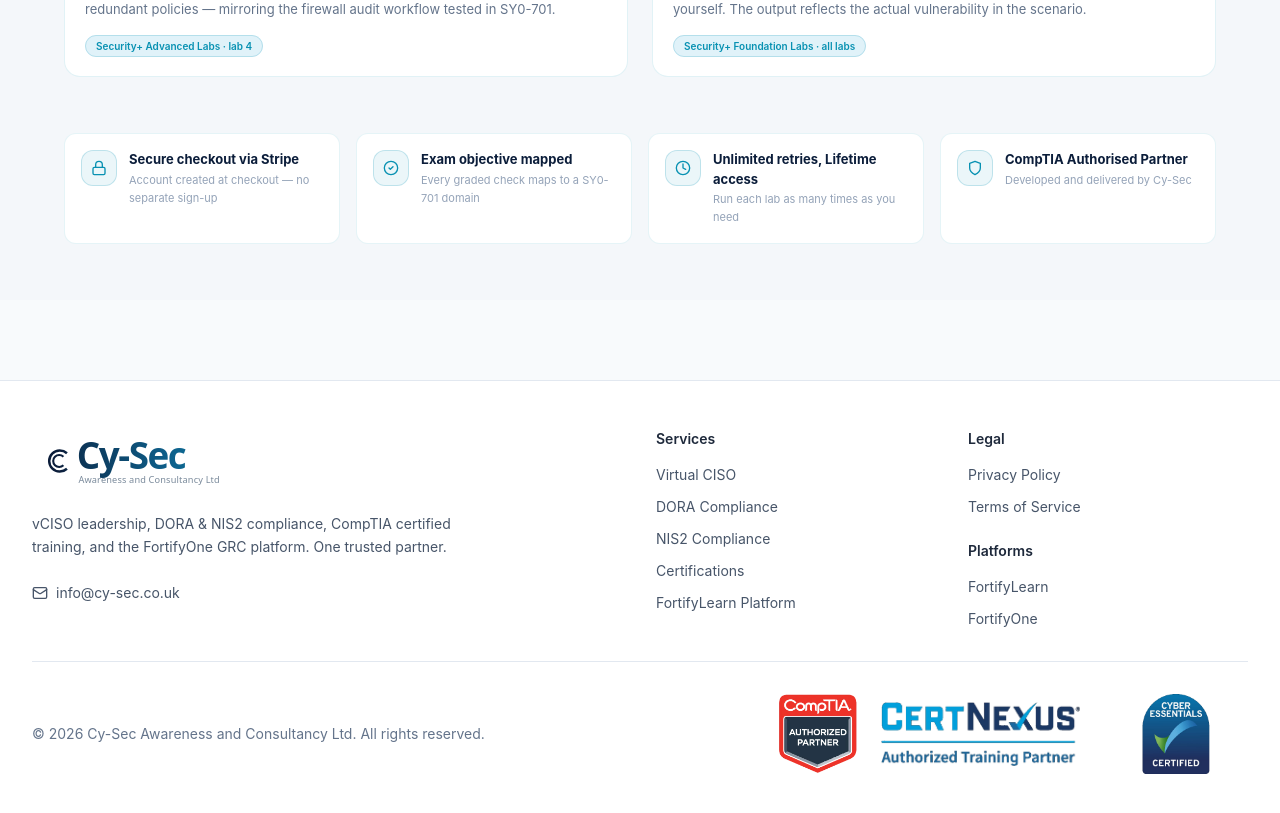
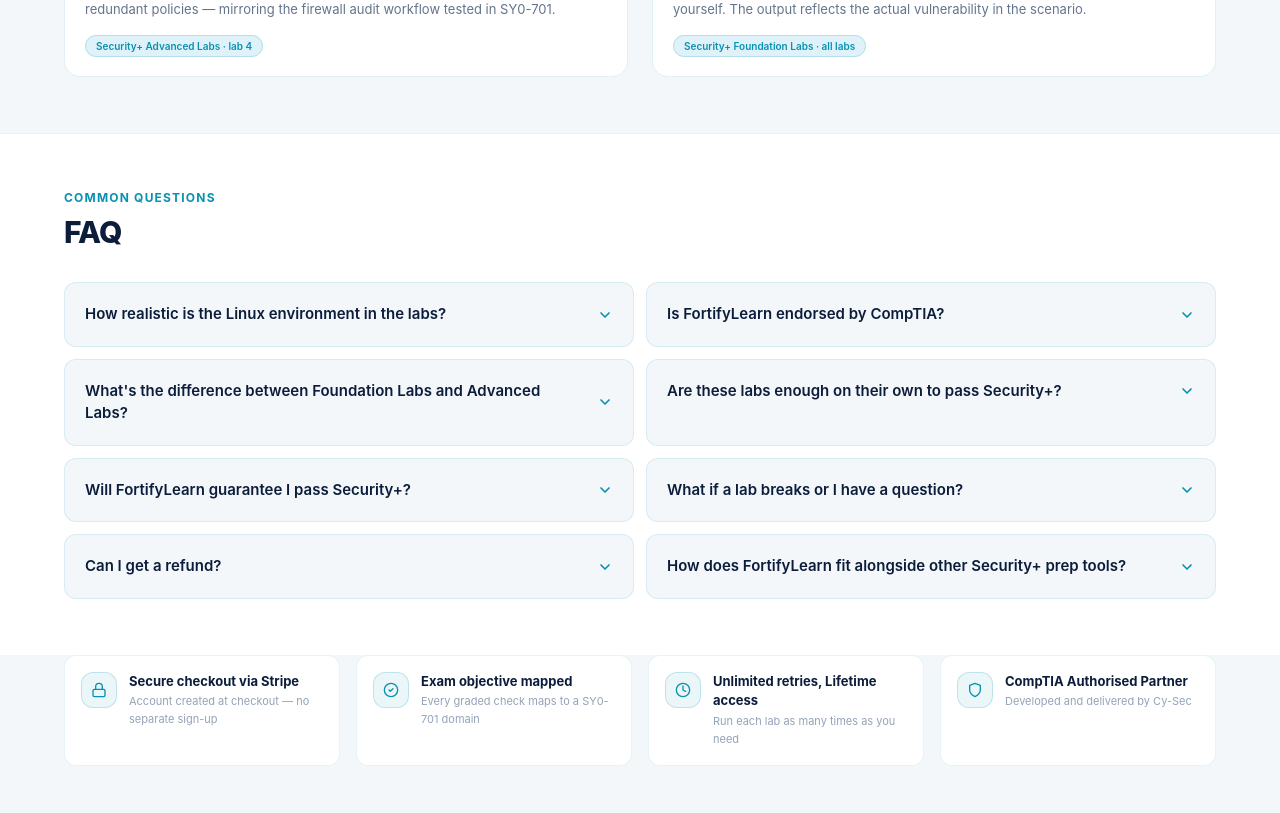
Before and after one commit to GazCocklin/cy-sec-website, a React (Vite) app: page /comptia-security-plus-labs in a window 1280 px wide. Shown: the part 4480-5293 px from the top of the page. Built offline with nearby package versions, Linux system fonts and the light colour scheme; what @react-pdf/renderer would draw is missing.

Commit message:
chore: pushback batch from _push_ops

```diff
--- a/src/pages/FortifyLearnPage.jsx
+++ b/src/pages/FortifyLearnPage.jsx
@@ -27,7 +27,7 @@ const STEPS = [
 ];
 
 const PBQ_FEATURES = [
-  'Live Cisco IOS, Linux and Windows terminals',
+  'Cisco IOS-style, Linux and Windows terminals',
   'Interactive SIEM, firewall and packet analyser tools',
   'Realistic incident briefings and network topologies',
   'Every check mapped to a specific CompTIA objective',
@@ -41,7 +41,7 @@ const EXAM_FEATURES = [
 ];
 
 const TOOLS = [
-  { img: '/screenshots/fl-netsim.png',     lbl: 'FL-NETSIM v2.0',           cert: 'Network+',  desc: 'Live Cisco IOS terminal with available commands panel. Real switch and router environments.' },
+  { img: '/screenshots/fl-netsim.png',     lbl: 'FL-NETSIM v2.0',           cert: 'Network+',  desc: 'Cisco IOS-style terminal with available commands panel. Switch and router environments.' },
   { img: '/screenshots/fl-netcap.png',     lbl: 'NETCAP Analyzer v3.2',     cert: 'Network+',  desc: 'Packet capture flow topology showing asymmetric routing paths and TCP retransmits.' },
   { img: '/screenshots/fl-fortiguard.png', lbl: 'FORTIGUARD Auditor v3.1',  cert: 'Security+', desc: 'Visual firewall rule audit table with hit distribution charts and anomaly indicators.' },
   { img: '/screenshots/fl-siem.png',       lbl: 'Arclight SIEM v5.0.3',     cert: 'CySA+',     desc: 'Live alert triage dashboard with event correlation, filtering, and containment workflows.' },
--- a/src/pages/NetworkPlusLabsPage.jsx
+++ b/src/pages/NetworkPlusLabsPage.jsx
@@ -95,15 +95,15 @@ const TRUST = [
 ];
 
 const TOOLS = [
-  { img: '/screenshots/fl-netsim.png', lbl: 'FL-NETSIM v2.0', title: 'FL-NETSIM — live Cisco IOS environment', desc: 'Real Cisco IOS commands in a live switch or router terminal. Run show vlan brief, show interfaces trunk, or show running-config — the available commands panel guides your investigation while you interact with a realistic IOS environment.', pack: 'Foundation Labs labs 3–5 · Advanced Labs lab 3' },
+  { img: '/screenshots/fl-netsim.png', lbl: 'FL-NETSIM v2.0', title: 'FL-NETSIM — Cisco IOS-style CLI environment', desc: 'Cisco IOS-style commands in a switch or router terminal. Run show vlan brief, show interfaces trunk, or show running-config — the available commands panel guides your investigation while you interact with a realistic IOS-style environment.', pack: 'Foundation Labs labs 3–5 · Advanced Labs lab 3' },
   { img: '/screenshots/fl-netcap.png', lbl: 'NETCAP Analyzer v3.2', title: 'NETCAP Analyzer — packet capture and asymmetric routing', desc: 'Colour-coded flow topology showing exactly where forward and return paths diverge, TCP retransmit count, and a one-click static route remediation action — the exact scenario type that appears in N10-009 PBQs.', pack: 'Advanced Labs · lab 4' },
   { img: '/screenshots/fl-netpulse.png', lbl: 'NETPULSE NMS v6.1', title: 'NETPULSE NMS — multi-site SNMP monitoring', desc: 'Live site map with SNMP polling status, CRC error detection, unreachable host diagnosis, and interface fault triage across a multi-site topology — the kind of NMS work N10-009 tests in its harder PBQs.', pack: 'Advanced Labs · lab 5' },
 ];
 
 const FAQ = [
   {
-    q: 'Do these labs use real Cisco IOS, or simulated commands?',
-    a: "Real Cisco IOS. The Foundation Labs use a live IOS environment where you type show running-config, show vlan brief, show interfaces trunk and other diagnostic commands and get genuine output. The available commands panel guides what's possible in each scenario, but you type every command yourself — not click predetermined buttons.",
+    q: 'How realistic is the Cisco IOS environment in the labs?',
+    a: "A representative Cisco IOS environment — not a click-through simulator, but also not Cisco's actual licensed IOS firmware. The Foundation Labs put you in an IOS-style CLI where you type show running-config, show vlan brief, show interfaces trunk and other diagnostic commands, get realistic output, and make configuration changes that affect the lab state. The available commands panel guides what's possible in each scenario, but you type every command yourself.",
   },
   {
     q: 'Is FortifyLearn endorsed by CompTIA?',
@@ -130,8 +130,8 @@ const FAQ = [
     a: "If you've bought a pack but haven't accessed any lab yet, email the FortifyLearn Support Team at fortifylearn@cy-sec.co.uk within 14 days and we'll issue a full refund. Once you've started any lab, the pack counts as performance-begun digital content under UK consumer law and the 14-day right of withdrawal lapses — but your statutory rights under the Consumer Rights Act 2015 still apply if a lab is faulty or not as described. Full terms in our Terms of Service.",
   },
   {
-    q: 'How does FortifyLearn compare to DojoLab, Dion Training, or Boson?',
-    a: "Different categories. Dion Training is video-led and MCQ-strong, weaker on PBQs. DojoLab uses click-through simulators — they look like the exam but follow predefined paths rather than real CLI. Boson ExSim is the gold standard for written-question realism but doesn't ship labs. FortifyLearn is the real-CLI / real-tooling category — complementary to Boson, contrastive with click-through platforms. Some learners buy Boson and FortifyLearn together; that's a sensible combination.",
+    q: 'How does FortifyLearn fit alongside other Network+ prep tools?',
+    a: 'Different categories of prep complement each other. Video-led courses build conceptual understanding. Multiple-choice question banks test written-question recall and timing. Click-through simulators give you exam-format familiarity. FortifyLearn fits in the practical-CLI / hands-on category — typing commands in a Cisco IOS-style switch or router terminal, working through realistic network topology faults, reading packet captures, triaging multi-site SNMP alerts. Many learners use a video course for theory, a question bank for MCQ drilling, and FortifyLearn for the PBQ practice — they cover different parts of the prep stack.',
   },
 ];
 
@@ -142,7 +142,7 @@ export default function NetworkPlusLabsPage() {
     <>
       <Helmet>
         <title>CompTIA Network+ N10-009 Practice Labs | FortifyLearn — Cy-Sec</title>
-        <meta name="description" content="10 hands-on Network+ N10-009 simulation labs across 2 tiers. Live Cisco IOS environments, FL-NETSIM network topology, NETCAP packet analyser, and NETPULSE NMS. One-time purchase, Lifetime access. CompTIA Authorised Partner." />
+        <meta name="description" content="10 hands-on Network+ N10-009 simulation labs across 2 tiers. Cisco IOS-style CLI environments, FL-NETSIM network topology, NETCAP packet analyser, and NETPULSE NMS. One-time purchase, Lifetime access. CompTIA Authorised Partner." />
         <meta name="keywords" content="CompTIA Network+ labs, N10-009 practice, Network+ PBQ simulation, Cisco IOS troubleshooting, VLAN ACL labs, CompTIA practice labs" />
         <link rel="canonical" href="https://cy-sec.co.uk/comptia-network-plus-labs" />
         <script type="application/ld+json">
@@ -172,11 +172,11 @@ export default function NetworkPlusLabsPage() {
             </div>
             <h1 className="text-4xl lg:text-5xl font-black text-white mb-5" style={{ letterSpacing: '-1.5px', lineHeight: 1.1 }}>
               Network+ practice labs.<br />
-              <span style={{ background: 'linear-gradient(90deg,#7DD3E8,#0891B2)', WebkitBackgroundClip: 'text', WebkitTextFillColor: 'transparent', backgroundClip: 'text' }}>Live Cisco IOS.</span><br />
-              Real topologies.
+              <span style={{ background: 'linear-gradient(90deg,#7DD3E8,#0891B2)', WebkitBackgroundClip: 'text', WebkitTextFillColor: 'transparent', backgroundClip: 'text' }}>Cisco IOS practice.</span><br />
+              Realistic topologies.
             </h1>
             <p className="text-[15px] text-white/60 leading-relaxed mb-7 max-w-lg">
-              <strong className="text-white/90">CompTIA Network+ N10-009 performance-based questions</strong> test you on troubleshooting live Cisco IOS faults — VLANs, ACLs, routing, DHCP, port security. FortifyLearn gives you live network topologies, a packet analyser, and an NMS console across 10 labs.
+              <strong className="text-white/90">CompTIA Network+ N10-009 performance-based questions</strong> test you on troubleshooting Cisco IOS-style CLI faults — VLANs, ACLs, routing, DHCP, port security. FortifyLearn gives you live network topologies, a packet analyser, and an NMS console across 10 labs.
             </p>
             <div className="flex gap-3 flex-wrap mb-6">
               <a href="/store" className="px-6 py-3 rounded-xl text-sm font-bold text-white" style={{ background: 'linear-gradient(135deg,#0B1D3A,#0891B2)' }}>
@@ -194,10 +194,10 @@ export default function NetworkPlusLabsPage() {
           </div>
           <div className="relative hidden lg:block">
             <div className="text-[10px] font-bold text-[#7DD3E8] tracking-wider uppercase absolute -top-4 left-4 bg-gradient-to-r from-[#0B1D3A] to-[#0891B2] px-3 py-1.5 rounded-md z-10">
-              FL-NETSIM v2.0 — live Cisco IOS environment
+              FL-NETSIM v2.0 — Cisco IOS-style environment
             </div>
             <div className="rounded-xl overflow-hidden shadow-2xl border border-white/10">
-              <img src="/screenshots/fl-netsim.png" alt="FL-NETSIM v2.0 — live Cisco IOS switch terminal inside a FortifyLearn Network+ lab" className="w-full" />
+              <img src="/screenshots/fl-netsim.png" alt="FL-NETSIM v2.0 — Cisco IOS-style switch terminal inside a FortifyLearn Network+ lab" className="w-full" />
             </div>
           </div>
         </div>
@@ -208,7 +208,7 @@ export default function NetworkPlusLabsPage() {
         <div className="max-w-6xl mx-auto px-8 py-10 grid grid-cols-1 lg:grid-cols-3 gap-8 items-start">
           <div className="lg:col-span-2 space-y-4">
             <p className="text-[15px] text-slate-500 leading-relaxed">
-              The <span className="font-semibold text-[#0891B2]">CompTIA Network+ N10-009 exam</span> includes performance-based questions requiring you to diagnose and fix live network faults — VLAN trunk misconfigurations, ACL errors, DHCP exhaustion, asymmetric routing. FortifyLearn's <span className="font-semibold text-[#0891B2]">Network+ practice labs</span> give you real Cisco IOS environments across 10 scenario labs.
+              The <span className="font-semibold text-[#0891B2]">CompTIA Network+ N10-009 exam</span> includes performance-based questions requiring you to diagnose and fix live network faults — VLAN trunk misconfigurations, ACL errors, DHCP exhaustion, asymmetric routing. FortifyLearn's <span className="font-semibold text-[#0891B2]">Network+ practice labs</span> give you Cisco IOS-style CLI environments across 10 scenario labs.
             </p>
             <p className="text-[15px] text-slate-500 leading-relaxed">
               Foundation Labs covers the core troubleshooting scenarios — DNS, default gateway, DMZ ACL, dual VLAN routing, and a complex enterprise multi-fault. Advanced Labs adds <strong className="text-[#0B1D3A]">NETCAP Analyzer</strong> for packet capture analysis and <strong className="text-[#0B1D3A]">NETPULSE NMS</strong> for multi-site SNMP monitoring — the scenarios most candidates are underprepared for.
@@ -299,10 +299,10 @@ export default function NetworkPlusLabsPage() {
 
       {/* ── FAQ ── */}
       <section className="bg-white py-14 px-8 border-t border-[rgba(8,145,178,0.1)]">
-        <div className="max-w-3xl mx-auto">
+        <div className="max-w-6xl mx-auto">
           <p className="text-xs font-bold tracking-widest uppercase text-[#0891B2] mb-2">Common questions</p>
           <h2 className="text-3xl font-extrabold text-[#0B1D3A] mb-8" style={{ letterSpacing: '-0.8px' }}>FAQ</h2>
-          <div className="space-y-3">
+          <div className="grid grid-cols-1 md:grid-cols-2 gap-3">
             {FAQ.map((item, i) => (
               <details key={i} className="group bg-[#F4F7FA] rounded-xl border border-[rgba(8,145,178,0.12)] overflow-hidden">
                 <summary className="flex items-center justify-between gap-4 p-5 cursor-pointer list-none [&::-webkit-details-marker]:hidden">
--- a/src/pages/SecurityPlusLabsPage.jsx
+++ b/src/pages/SecurityPlusLabsPage.jsx
@@ -1,6 +1,6 @@
 import { useState } from 'react';
 import { Helmet } from 'react-helmet';
-import { Shield, Clock, CheckCircle2, Lock } from 'lucide-react';
+import { Shield, Clock, CheckCircle2, Lock, ChevronDown } from 'lucide-react';
 import ExamPrepSection from '../components/ExamPrepSection';
 
 const PACK1_LABS = [
@@ -94,6 +94,41 @@ const TRUST = [
   { icon: Shield, label: 'CompTIA Authorised Partner', sub: 'Developed and delivered by Cy-Sec' },
 ];
 
+const FAQ = [
+  {
+    q: 'How realistic is the Linux environment in the labs?',
+    a: "A live Linux shell. The Foundation Labs put you in a Linux command-line environment where you type ss -tlnp, ls /etc/ssh/, grep PermitRootLogin and other diagnostic commands, get realistic output, and make configuration changes that affect the lab state. The available commands panel guides what's possible in each scenario, but you type every command yourself.",
+  },
+  {
+    q: 'Is FortifyLearn endorsed by CompTIA?',
+    a: 'Cy-Sec is a CompTIA Authorised Partner, which is a formal commercial relationship. The labs themselves are not officially endorsed by CompTIA — no third-party prep platform is. Every lab is mapped to specific SY0-701 exam objectives, but CompTIA does not certify or review external lab content.',
+  },
+  {
+    q: "What's the difference between Foundation Labs and Advanced Labs?",
+    a: 'Foundation Labs is the £19.99 entry pack — five Linux CLI scenarios covering firewall rule misconfiguration, file permission auditing, insecure legacy services (Telnet/FTP), privilege escalation triage, and post-pentest remediation. Advanced Labs is the £19.99 second pack and adds the FORTIGUARD Policy Auditor — a visual firewall rule audit tool — plus identity management labs covering service account auditing, MFA enforcement on bastion SSH, stale account lockdown, and a full PKI rotation. Complete (£32.99) is both packs together at a £6.99 discount. All packs are one-time purchases with lifetime access from your purchase date and unlimited retries on every lab.',
+  },
+  {
+    q: 'Are these labs enough on their own to pass Security+?',
+    a: "For most people, no. The labs build the practical PBQ skill the exam tests, but you also need to study the theory that drives the multiple-choice section. We'd typically recommend pairing FortifyLearn Security+ Labs with a strong MCQ resource — either the FortifyLearn Exam Engine (which bundles MCQ Study Mode and timed mock exams in one product) or a third-party question bank. The Exam Prep Bundle at £39.99 packages the labs and Exam Engine together at a £24.98 saving.",
+  },
+  {
+    q: 'Will FortifyLearn guarantee I pass Security+?',
+    a: 'No. Any prep platform claiming to guarantee a pass is overstating what it can do. Passing depends on you, the time you put into your study, and how the exam goes on the day. What FortifyLearn gives you is the practical CLI and firewall-audit practice the exam tests for — not a guarantee.',
+  },
+  {
+    q: 'What if a lab breaks or I have a question?',
+    a: 'Email the FortifyLearn Support Team at fortifylearn@cy-sec.co.uk. Lab issues are usually fixed within a working day. We can also help with general platform and study questions.',
+  },
+  {
+    q: 'Can I get a refund?',
+    a: "If you've bought a pack but haven't accessed any lab yet, email the FortifyLearn Support Team at fortifylearn@cy-sec.co.uk within 14 days and we'll issue a full refund. Once you've started any lab, the pack counts as performance-begun digital content under UK consumer law and the 14-day right of withdrawal lapses — but your statutory rights under the Consumer Rights Act 2015 still apply if a lab is faulty or not as described. Full terms in our Terms of Service.",
+  },
+  {
+    q: 'How does FortifyLearn fit alongside other Security+ prep tools?',
+    a: 'Different categories of prep complement each other. Video-led courses build conceptual understanding. Multiple-choice question banks test written-question recall and timing. Click-through simulators give you exam-format familiarity. FortifyLearn fits in the practical-CLI / hands-on category — typing commands in a Linux shell, auditing firewall policies in a visual interface, working through hardening and remediation scenarios. Many learners use a video course for theory, a question bank for MCQ drilling, and FortifyLearn for the PBQ practice — they cover different parts of the prep stack.',
+  },
+];
+
 export default function SecurityPlusLabsPage() {
   const [tab, setTab] = useState('p1');
 
@@ -104,6 +139,17 @@ export default function SecurityPlusLabsPage() {
         <meta name="description" content="10 hands-on Security+ SY0-701 simulation labs across 2 tiers. Live Linux CLI hardening, FORTIGUARD firewall policy auditing, and identity management. One-time purchase, Lifetime access. CompTIA Authorised Partner." />
         <meta name="keywords" content="CompTIA Security+ labs, SY0-701 practice, Security+ PBQ simulation, Linux hardening, firewall audit, CompTIA practice labs" />
         <link rel="canonical" href="https://cy-sec.co.uk/comptia-security-plus-labs" />
+        <script type="application/ld+json">
+          {JSON.stringify({
+            '@context': 'https://schema.org',
+            '@type': 'FAQPage',
+            mainEntity: FAQ.map(item => ({
+              '@type': 'Question',
+              name: item.q,
+              acceptedAnswer: { '@type': 'Answer', text: item.a },
+            })),
+          })}
+        </script>
       </Helmet>
 
       {/* ── Hero ── */}
@@ -248,6 +294,25 @@ export default function SecurityPlusLabsPage() {
         </div>
       </section>
 
+      {/* ── FAQ ── */}
+      <section className="bg-white py-14 px-8 border-t border-[rgba(8,145,178,0.1)]">
+        <div className="max-w-6xl mx-auto">
+          <p className="text-xs font-bold tracking-widest uppercase text-[#0891B2] mb-2">Common questions</p>
+          <h2 className="text-3xl font-extrabold text-[#0B1D3A] mb-8" style={{ letterSpacing: '-0.8px' }}>FAQ</h2>
+          <div className="grid grid-cols-1 md:grid-cols-2 gap-3">
+            {FAQ.map((item, i) => (
+              <details key={i} className="group bg-[#F4F7FA] rounded-xl border border-[rgba(8,145,178,0.12)] overflow-hidden">
+                <summary className="flex items-center justify-between gap-4 p-5 cursor-pointer list-none [&::-webkit-details-marker]:hidden">
+                  <p className="text-[15px] font-semibold text-[#0B1D3A]">{item.q}</p>
+                  <ChevronDown className="w-4 h-4 text-[#0891B2] flex-shrink-0 transition-transform group-open:rotate-180" strokeWidth={2.5} />
+                </summary>
+                <div className="px-5 pb-5 -mt-1 text-[14px] text-slate-600 leading-relaxed">{item.a}</div>
+              </details>
+            ))}
+          </div>
+        </div>
+      </section>
+
       {/* ── Trust ── */}
       <section className="bg-[#F4F7FA] pb-14 px-8">
         <div className="max-w-6xl mx-auto grid grid-cols-2 lg:grid-cols-4 gap-4">
```
